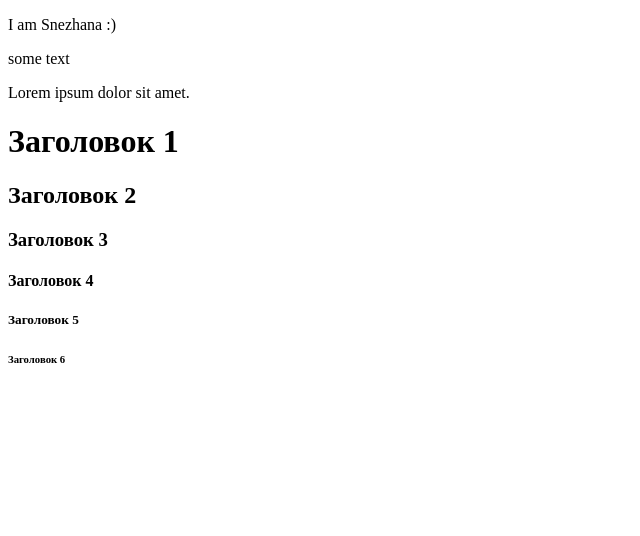
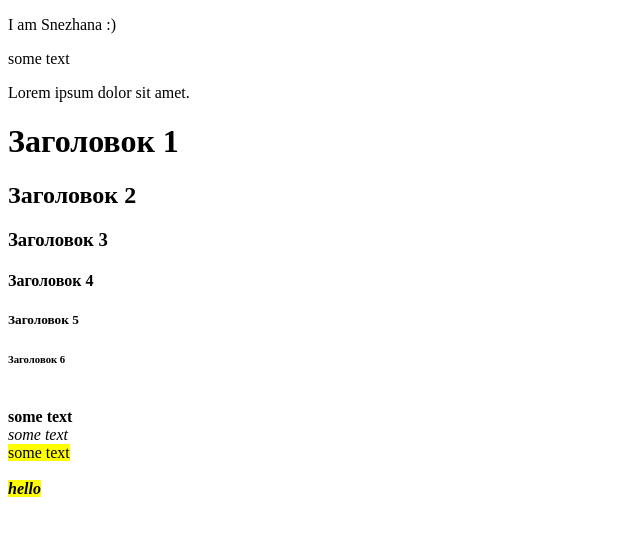
Before and after one commit to Snezhana96/first-project-pd2023, a plain HTML site: page index.html in a window 1280 px wide. Shown: the whole page, without its empty margins (0-640 px from the left). Drawn offline with Linux system fonts and the light colour scheme.

Commit message:
work with text

```diff
--- a/index.html
+++ b/index.html
@@ -18,5 +18,10 @@
 <h4>Заголовок 4</h1>
 <h5>Заголовок 5</h1>
 <h6>Заголовок 6</h1>
+    <br/>
+    <b>some text</b><br/>
+    <i>some text</i><br/>
+    <mark>some text</mark><br/><br/>
+    <mark><i><b>hello</b></i></mark>
 </body>
 </html>
```
